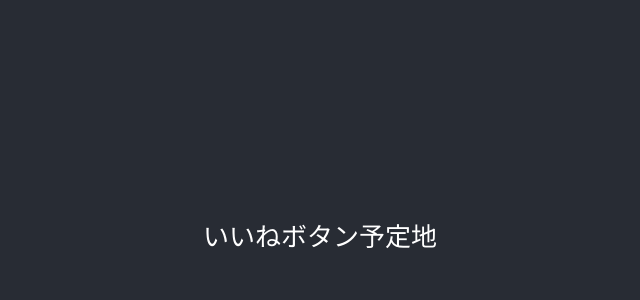
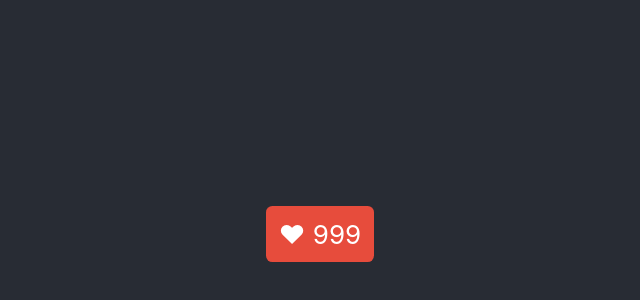
Before and after one commit to kkeeth/my-react-playground, a React (Create React App) app: page / in a window 1280 px wide. Shown: the part 166-466 px from the top of the page, without its empty margins (320-960 px from the left). Built offline with nearby package versions, Linux system fonts and the light colour scheme.

Commit message:
feat: styled likebutton

```diff
--- a/src/App.css
+++ b/src/App.css
@@ -1,16 +1,5 @@
 .App {
   text-align: center;
-}
-
-.App-logo {
-  height: 40vmin;
-  pointer-events: none;
-}
-
-@media (prefers-reduced-motion: no-preference) {
-  .App-logo {
-    animation: App-logo-spin infinite 20s linear;
-  }
 }
 
 .App-header {
@@ -28,11 +17,10 @@
   color: #61dafb;
 }
 
-@keyframes App-logo-spin {
-  from {
-    transform: rotate(0deg);
-  }
-  to {
-    transform: rotate(360deg);
-  }
+.likeButton {
+  background-color: rgb(231, 76, 60);
+  color: white;
+  padding: 0.8rem;
+  border-radius: 0.4rem;
+  cursor: pointer;
 }
--- a/src/App.tsx
+++ b/src/App.tsx
@@ -12,7 +12,8 @@ function App() {
 }
 
 function LikeButton() {
-  return <span>いいねボタン予定地</span>;
+  const count = 999;
+  return <span className="likeButton">♥ {count}</span>;
 }
 
 export default App;
```
